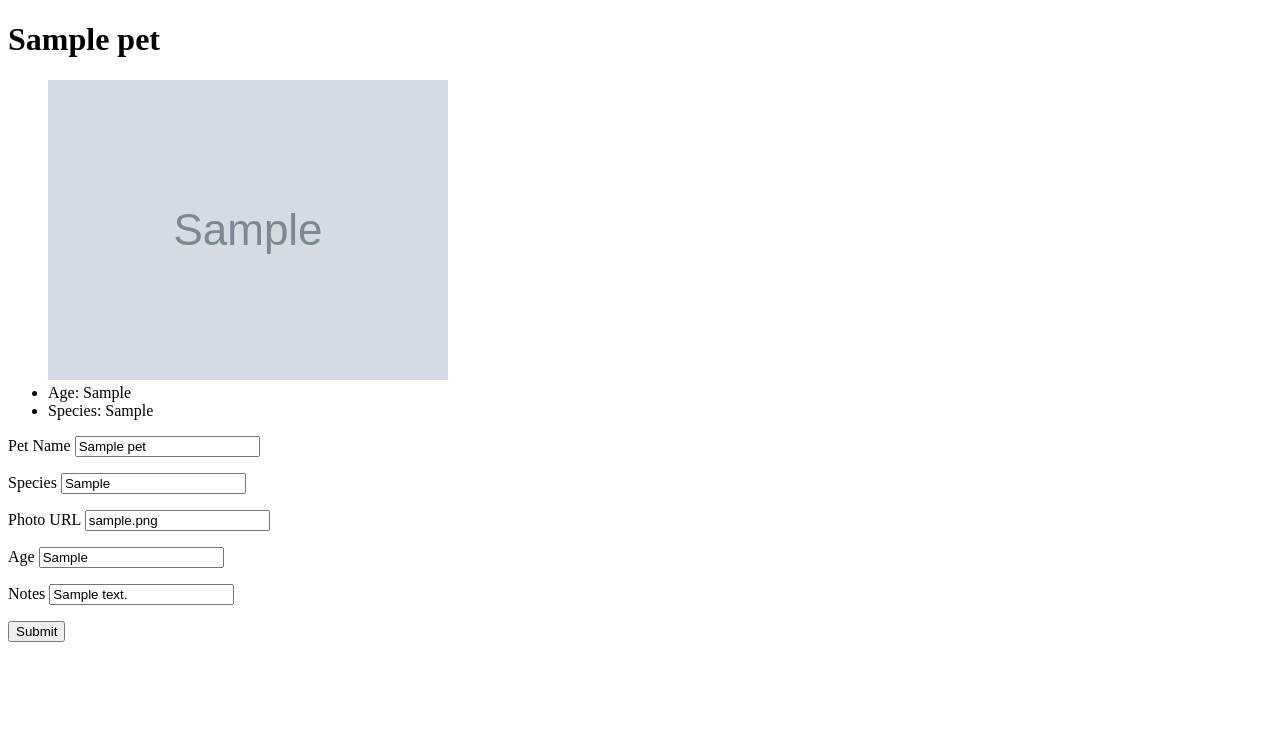
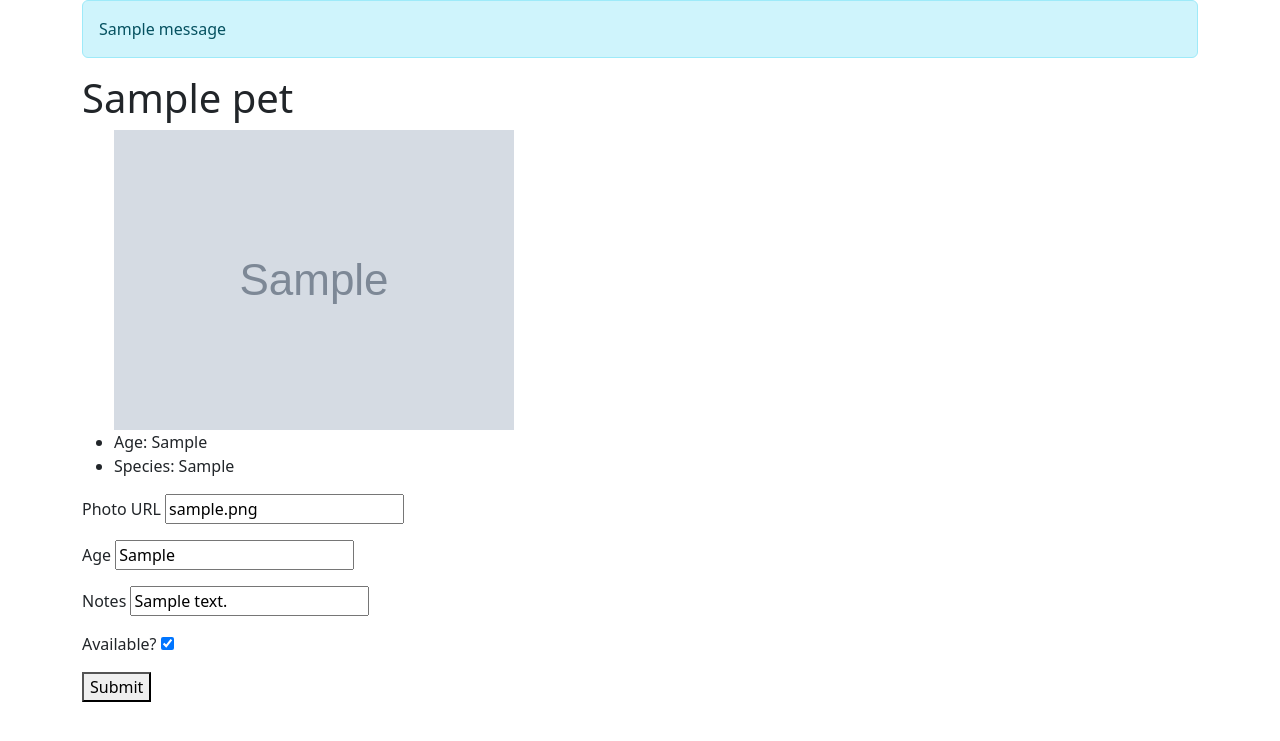
Before and after one commit to vcheng33/flask-adopt, a Flask app: page /1 in a window 1280 px wide. Shown: the top 741 px of the page. Run offline with Flask 2, Linux system fonts and the light colour scheme; tables that the repository leaves empty hold one stand-in row (values such as "Sample post"); grey boxes marked "Sample" are stand-in pictures; one stand-in notice (Sample message) is shown; some libraries are stand-ins or nearby versions.

Commit message:
changes from code review

```diff
--- a/app.py
+++ b/app.py
@@ -1,9 +1,11 @@
 """Flask app for adopt app."""
-
+# EXTERNAL IMPORTS
 import os
-from forms import AddPet
 from flask import Flask, request, render_template, session, flash, redirect
 from flask_debugtoolbar import DebugToolbarExtension
+
+# INTERNAL IMPORTS
+from forms import AddPetForm, EditPetForm
 from models import db, connect_db, Pet
 
 # API_SECRET_KEY = os.environ['API_SECRET_KEY']
@@ -62,25 +64,23 @@ def add_pet():
         db.session.commit()
 
         flash(f"Added {pet.name}!")
-        return redirect('/add')
+        return redirect('/')
     else:
         return render_template('add_pet_form.html', form=form)
 
 
 @app.route('/<int:id>', methods=['GET', 'POST'])
-def display_edit_pet_form(id):
+def edit_pet(id):
     """Show pet info with edit form; Handle edit"""
 
     pet = Pet.query.get_or_404(id)
-    form = AddPet(obj=pet)
+    form = EditPetForm(obj=pet)
 
     if form.validate_on_submit():
 
-        pet.name = form.name.data.title()
-        pet.species = form.species.data.title()
-        pet.photo_url = form.photo_url.data
         pet.age = form.age.data.title()
         pet.notes = form.notes.data
+        pet.available = form.notes.available
 
         db.session.commit()
         flash(f"{pet.name} information has been updated")
--- a/forms.py
+++ b/forms.py
@@ -1,10 +1,10 @@
 """Forms for adopt app."""
 from flask_wtf import FlaskForm
-from wtforms import StringField, FloatField, SelectField
+from wtforms import StringField, BooleanField
 from wtforms.validators import InputRequired, Optional, URL, ValidationError
 
 
-class AddPet(FlaskForm):
+class AddPetForm(FlaskForm):
     """Adding Pet Form"""
     name = StringField('Pet Name', validators=[InputRequired()])
     species = StringField('Species', validators=[InputRequired()])
@@ -30,3 +30,12 @@ class AddPet(FlaskForm):
         if field.data.lower() not in valid_inputs:
             raise ValidationError(
                 'Species must be Baby, Young, Adult or Senior')
+
+# choices, any of are alternatives to the functions
+
+class EditPetForm(FlaskForm):
+    """Adding Pet Form"""
+    photo_url = StringField('Photo URL', validators=[Optional(), URL()])
+    age = StringField('Age', validators=[InputRequired()])
+    notes = StringField('Notes', validators=[Optional()])
+    available = BooleanField('Available?')
--- a/models.py
+++ b/models.py
@@ -25,5 +25,5 @@ class Pet(db.Model):
     species = db.Column(db.Text, nullable=False)
     photo_url = db.Column(db.Text, nullable=False, default="")
     age = db.Column(db.Text, nullable=False)
-    notes = db.Column(db.Text)
+    notes = db.Column(db.Text, nullable=False)
     available = db.Column(db.Boolean, nullable=False, default=True)
--- a/templates/base.html
+++ b/templates/base.html
@@ -5,10 +5,16 @@
     <meta charset="UTF-8">
     <meta http-equiv="X-UA-Compatible" content="IE=edge">
     <meta name="viewport" content="width=device-width, initial-scale=1.0">
+    <link rel="stylesheet"
+        href="https://unpkg.com/bootstrap/dist/css/bootstrap.css">
     <title>Adoption Agency</title>
 </head>
 
-<body>
+<body class="container">
+    {% for msg in get_flashed_messages() %}
+    <div class="alert alert-info">{{ msg }}</div>
+    {% endfor %}
+
     {% block content %}
     {% endblock %}
 
```
